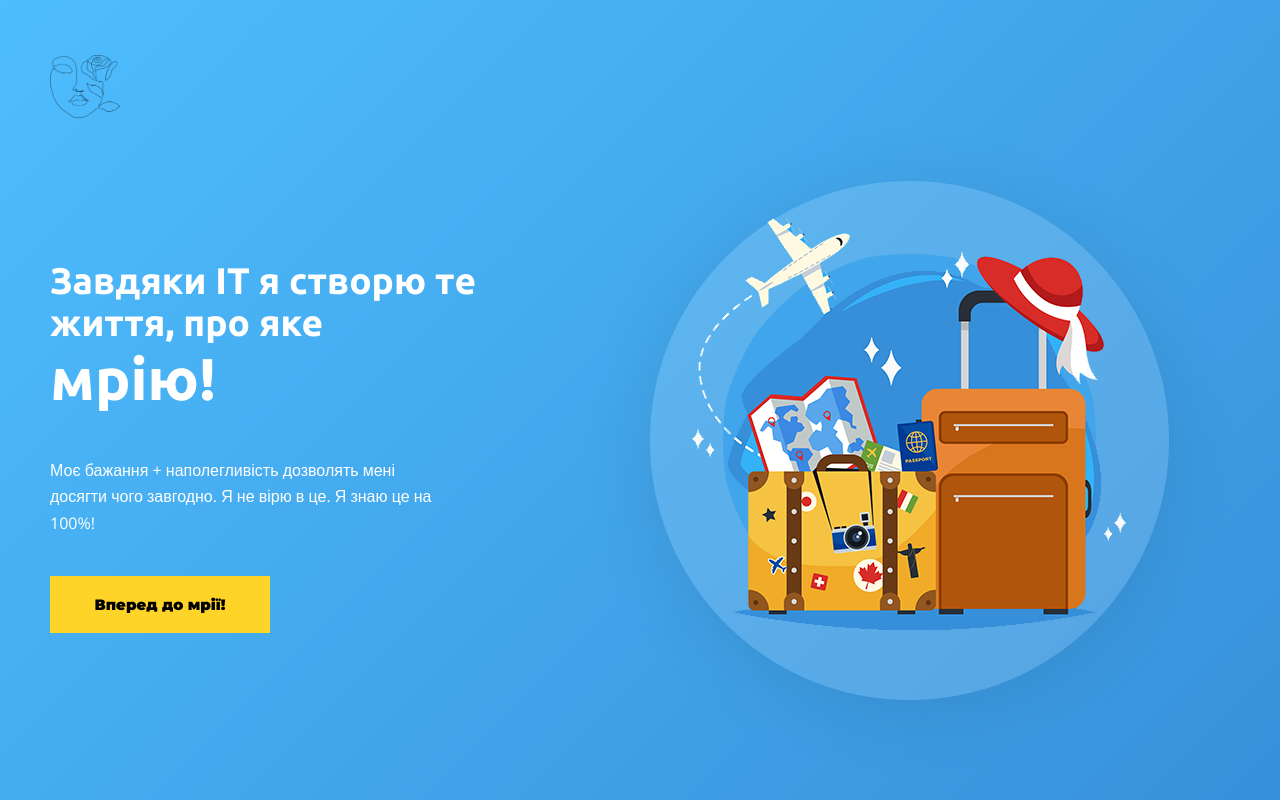
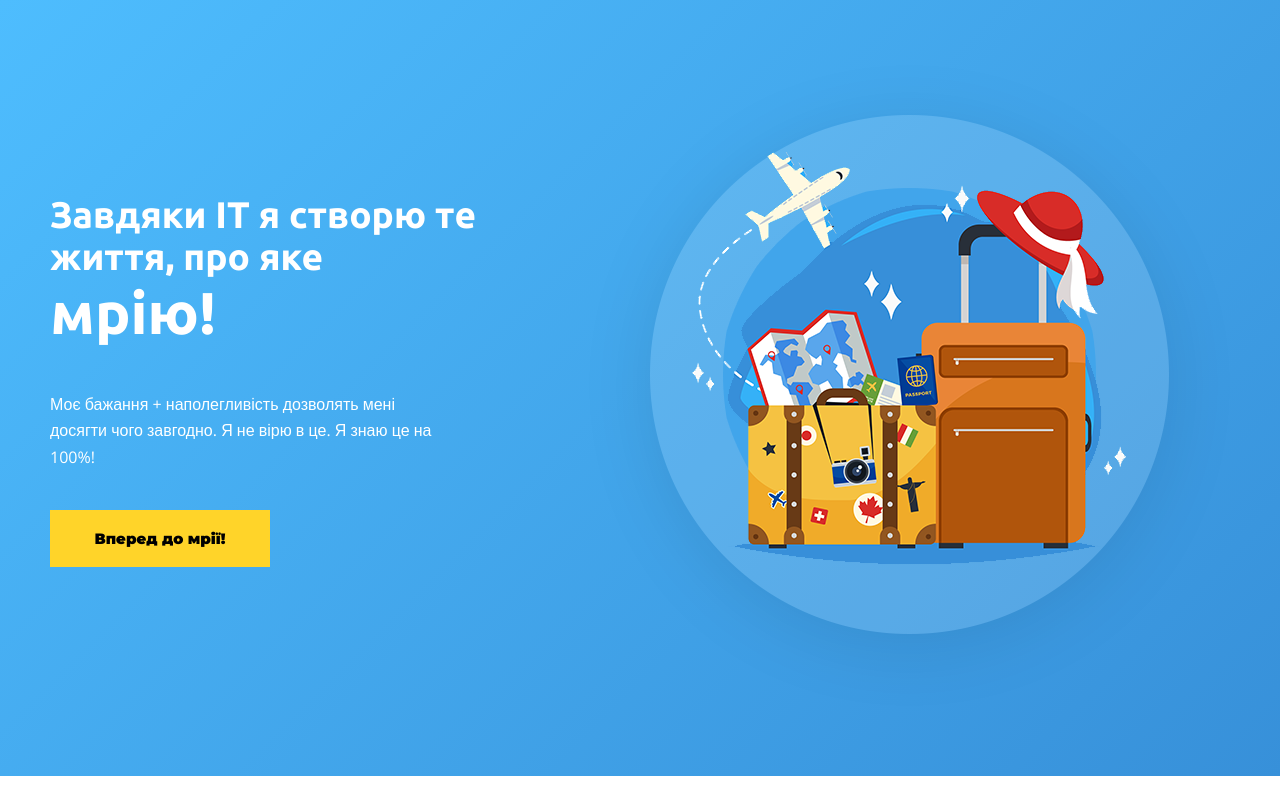
Before and after one commit to Kathryne-Kat/The-beginning, a plain HTML site: page index.html in a window 1280 px wide. Shown: the top 800 px of the page. Drawn offline with nearby package versions, Linux system fonts and the light colour scheme.

Commit message:
Update index.html

```diff
--- a/index.html
+++ b/index.html
@@ -15,7 +15,6 @@
 <body>
 	<header id="header" class="header">
 		<div class="container">
-			<img src="img/logo2.png" width="70px" alt="WAYUP" class="logo animate__animated animate__backInDown">
 			<div class="wrapper">
 				<div class="offer animate__animated animate__backInLeft">
 					<h1 class="title">
```
